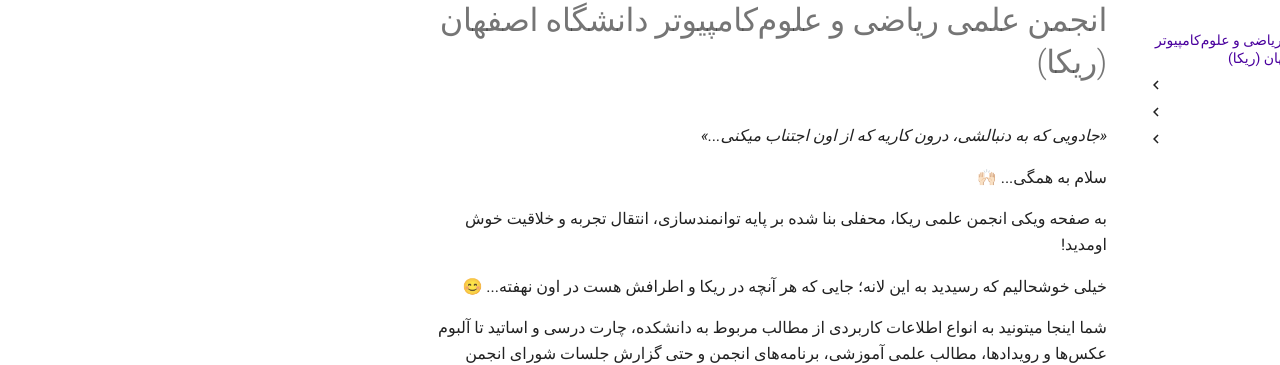
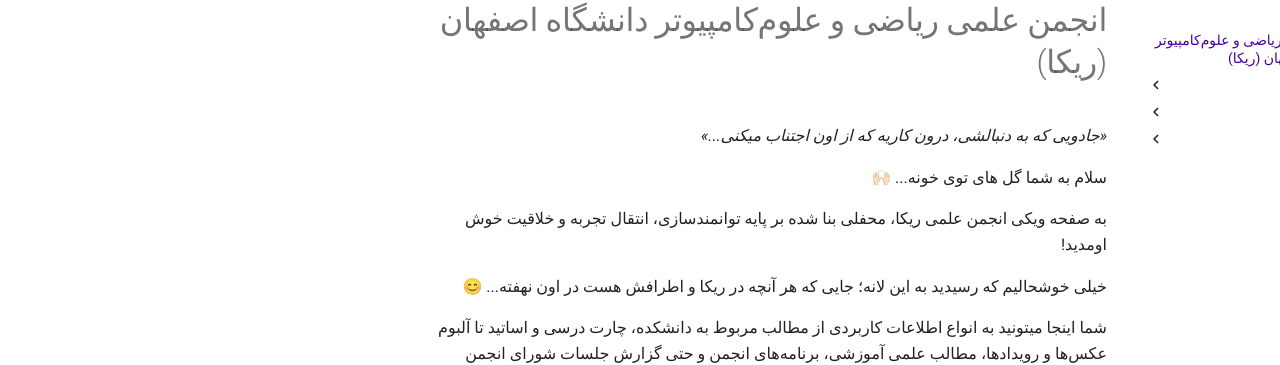
Before and after one commit to Amcsui/wiki, an MkDocs documentation site: the page built from docs/index.md, in a window 1280 px wide. Shown: the part 98-463 px from the top of the page. Built offline with MkDocs 1.6.1 and Material for MkDocs 9.7.7, drawn with Linux system fonts in a browser that asks for light colours.

Commit message:
Update index.md

```diff
--- a/docs/index.md
+++ b/docs/index.md
@@ -4,7 +4,7 @@
 *«جادویی که به دنبالشی، درون کاریه که از اون اجتناب میکنی...»*
 
 
-سلام به همگی... 🙌🏻
+سلام به شما گل های توی خونه... 🙌🏻
 
 به صفحه ویکی انجمن علمی ریکا، محفلی بنا شده بر پایه توانمندسازی، انتقال تجربه و خلاقیت خوش اومدید!
 
```
